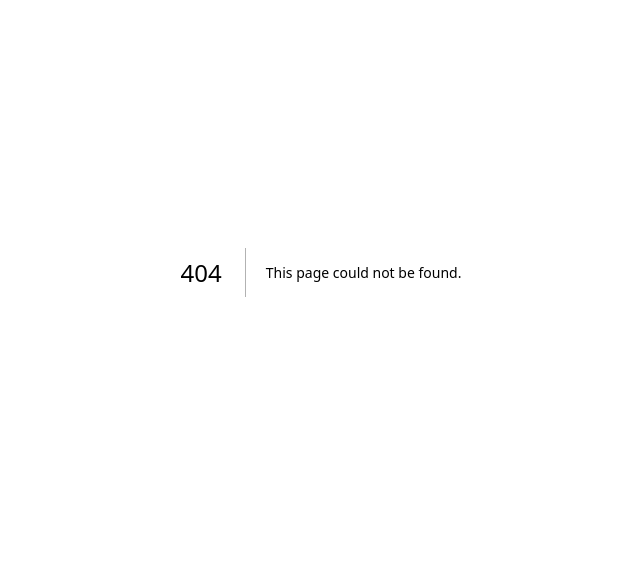
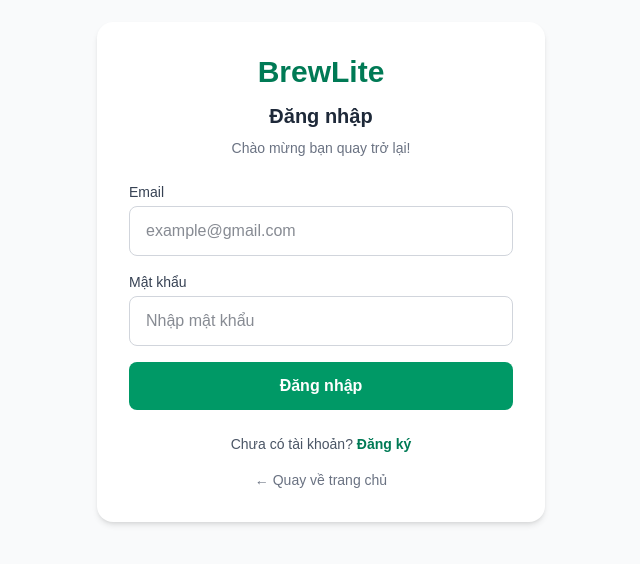
Before and after one commit to nvthuan06/CONGNGHEPHANMEM, a Next.js app in the folder frontend/: page /login in a window 1280 px wide. Before the commit this address had no page. Shown: the part 128-692 px from the top of the page, without its empty margins (319-959 px from the left). Built offline with nearby package versions, Linux system fonts and the light colour scheme; no server answers.

Commit message:
feat(auth): Xây dựng giao diện đăng nhập và kết nối API JWT

```diff
--- /dev/null
+++ b/frontend/app/login/page.tsx
@@ -0,0 +1,171 @@
+
+"use client";
+
+import { useState, type FormEvent } from "react";
+import Link from "next/link";
+import { useRouter, useSearchParams } from "next/navigation";
+
+const API_URL =
+    process.env.NEXT_PUBLIC_API_URL ?? "http://localhost:3001";
+
+export default function LoginPage() {
+    const router = useRouter();
+    const searchParams = useSearchParams();
+    const registered = searchParams.get("registered") === "1";
+
+    const [email, setEmail] = useState("");
+    const [password, setPassword] = useState("");
+    const [error, setError] = useState("");
+    const [loading, setLoading] = useState(false);
+    const [success, setSuccess] = useState(false);
+
+    async function handleSubmit(event: FormEvent<HTMLFormElement>) {
+        event.preventDefault();
+        setError("");
+        setSuccess(false);
+        setLoading(true);
+
+        try {
+            const response = await fetch(`${API_URL}/auth/login`, {
+                method: "POST",
+                headers: {
+                    "Content-Type": "application/json",
+                },
+                body: JSON.stringify({
+                    email: email.trim().toLowerCase(),
+                    password,
+                }),
+            });
+
+            if (response.status === 401) {
+                setError("Email hoặc mật khẩu không chính xác.");
+                return;
+            }
+
+            if (!response.ok) {
+                setError("Đăng nhập thất bại. Vui lòng thử lại.");
+                return;
+            }
+
+            const data: { access_token?: string } =
+                await response.json();
+
+            if (!data.access_token) {
+                setError("Máy chủ không trả về access token.");
+                return;
+            }
+
+            // Bước 2: Xác nhận JWT được cấp thành công.
+            // Bước 3 sẽ quản lý token và phiên đăng nhập.
+            setSuccess(true);
+            setPassword("");
+
+        } catch {
+            setError("Không thể kết nối đến Backend.");
+        } finally {
+            setLoading(false);
+        }
+    }
+
+    return (
+        <main className="min-h-screen bg-gray-50 flex items-center justify-center p-4">
+            <div className="w-full max-w-md bg-white rounded-2xl shadow-md p-8">
+                <h1 className="text-3xl font-bold text-emerald-700 text-center">
+                    BrewLite
+                </h1>
+
+                <h2 className="text-xl font-semibold text-gray-800 text-center mt-3">
+                    Đăng nhập
+                </h2>
+
+                <p className="text-sm text-gray-500 text-center mt-2 mb-6">
+                    Chào mừng bạn quay trở lại!
+                </p>
+
+                {registered && (
+                    <p className="text-sm text-emerald-700 bg-emerald-50 p-3 rounded-lg mb-4">
+                        Đăng ký thành công! Hãy đăng nhập để tiếp tục.
+                    </p>
+                )}
+
+                <form onSubmit={handleSubmit} className="space-y-4">
+                    <div>
+                        <label
+                            htmlFor="email"
+                            className="block text-sm font-medium text-gray-700 mb-1"
+                        >
+                            Email
+                        </label>
+
+                        <input
+                            id="email"
+                            type="email"
+                            required
+                            value={email}
+                            onChange={(event) => setEmail(event.target.value)}
+                            placeholder="example@gmail.com"
+                            className="w-full border border-gray-300 rounded-lg px-4 py-3 text-gray-900 focus:outline-none focus:ring-2 focus:ring-emerald-500"
+                        />
+                    </div>
+
+                    <div>
+                        <label
+                            htmlFor="password"
+                            className="block text-sm font-medium text-gray-700 mb-1"
+                        >
+                            Mật khẩu
+                        </label>
+
+                        <input
+                            id="password"
+                            type="password"
+                            required
+                            value={password}
+                            onChange={(event) => setPassword(event.target.value)}
+                            placeholder="Nhập mật khẩu"
+                            className="w-full border border-gray-300 rounded-lg px-4 py-3 text-gray-900 focus:outline-none focus:ring-2 focus:ring-emerald-500"
+                        />
+                    </div>
+
+                    {error && (
+                        <p role="alert" className="text-sm text-red-600 bg-red-50 p-3 rounded-lg">
+                            {error}
+                        </p>
+                    )}
+
+                    {success && (
+                        <p role="status" className="text-sm text-emerald-700 bg-emerald-50 p-3 rounded-lg">
+                            Đăng nhập thành công! Backend đã cấp JWT.
+                            Chức năng duy trì phiên sẽ được bổ sung ở bước tiếp theo.
+                        </p>
+                    )}
+
+                    <button
+                        type="submit"
+                        disabled={loading}
+                        className="w-full bg-emerald-600 text-white py-3 rounded-lg font-semibold hover:bg-emerald-700 disabled:opacity-50"
+                    >
+                        {loading ? "Đang đăng nhập..." : "Đăng nhập"}
+                    </button>
+                </form>
+
+                <p className="text-center text-sm text-gray-600 mt-6">
+                    Chưa có tài khoản?{" "}
+                    <Link
+                        href="/register"
+                        className="text-emerald-700 font-semibold hover:underline"
+                    >
+                        Đăng ký
+                    </Link>
+                </p>
+
+                <Link
+                    href="/"
+                    className="block text-center text-sm text-gray-500 mt-4 hover:underline"
+                >
+                    ← Quay về trang chủ
+                </Link>
+            </div>
+        </main>
+    );
+}
```
